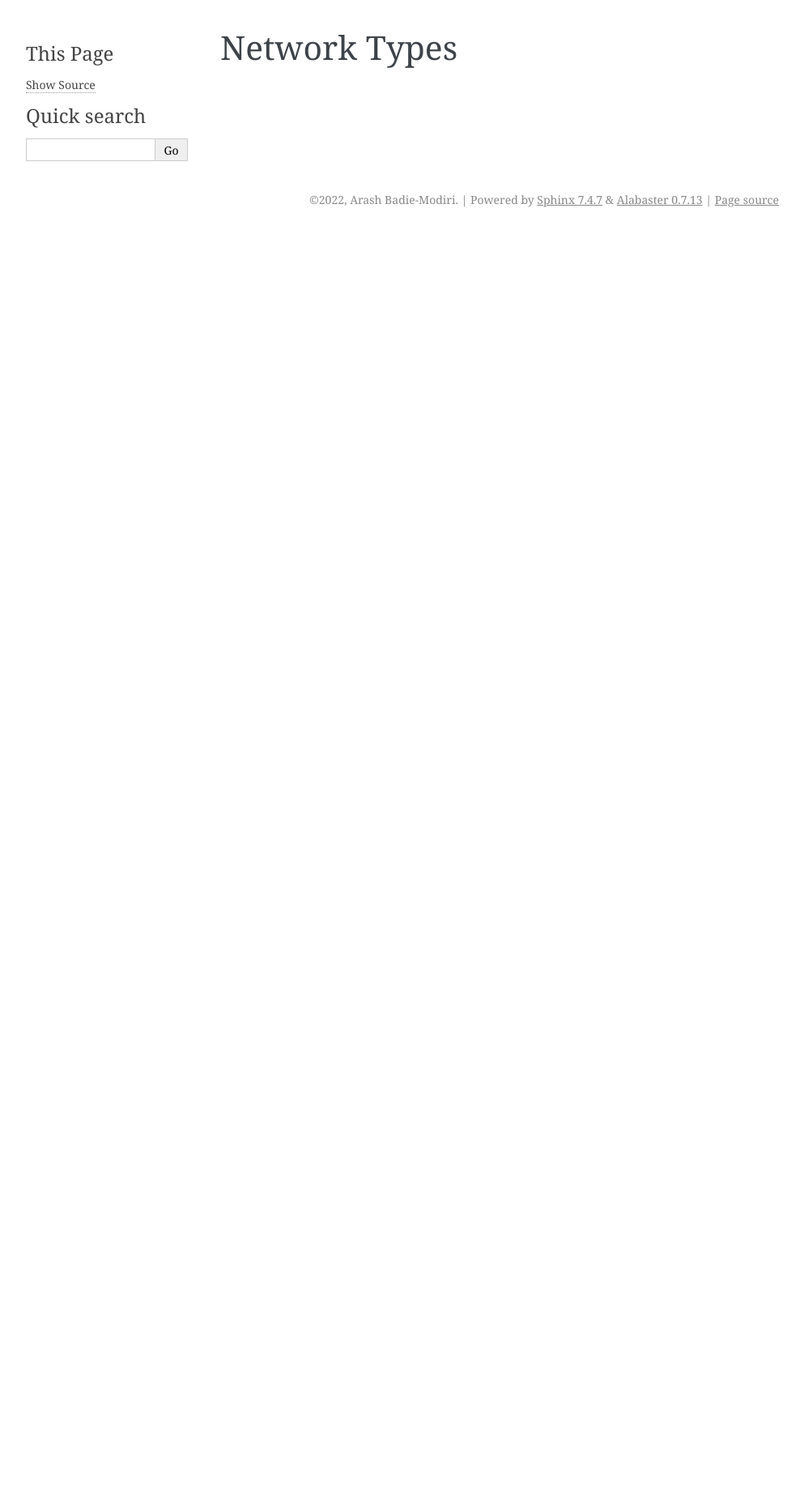
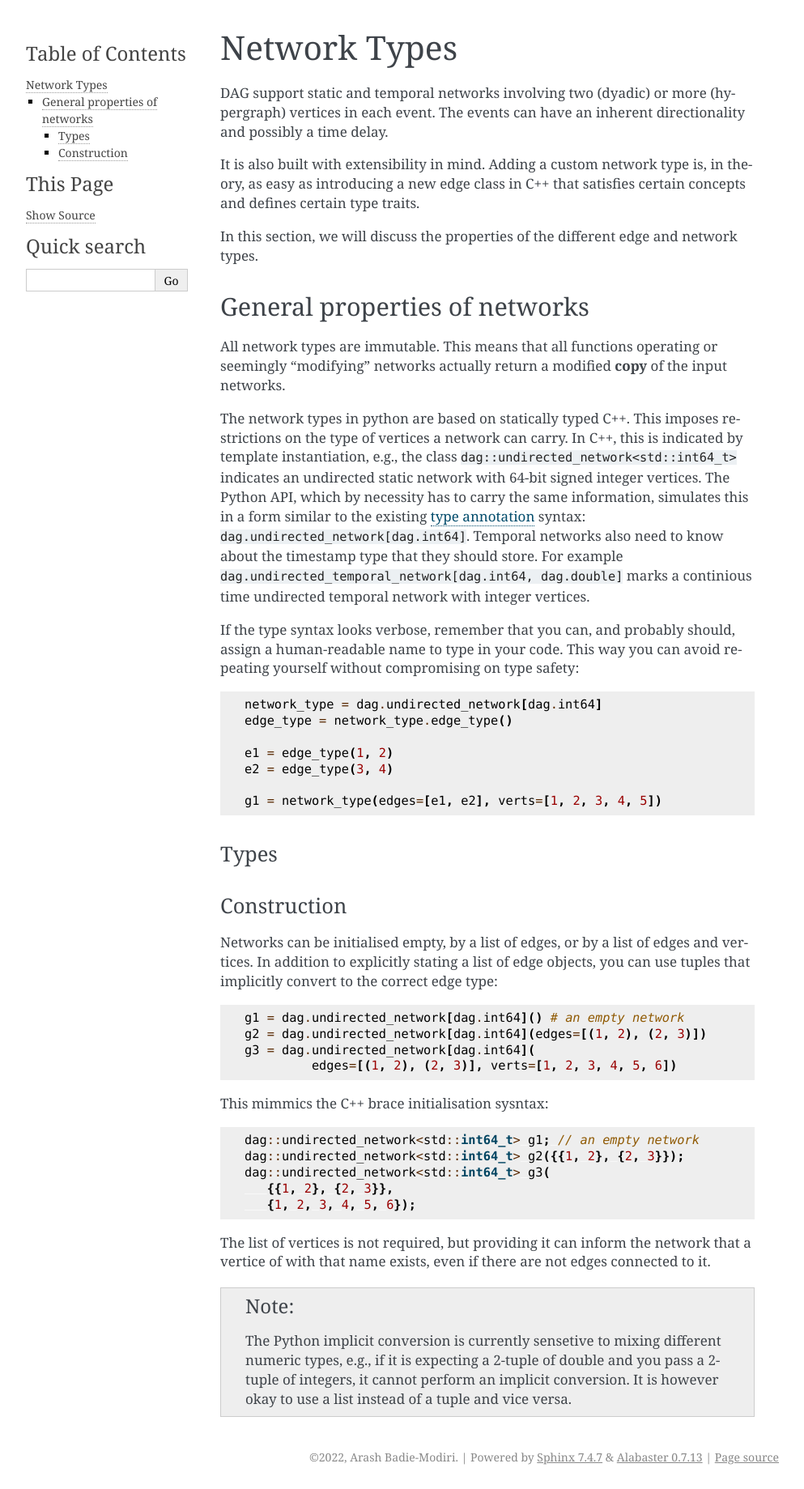
Before and after one commit to reticula-network/reticula-python, a Sphinx documentation site: the page built from docs/types.rst, in a window 1280 px wide. Shown: the whole page at 81% size, without its empty margins (148-1141 px from the left). Built offline with Sphinx 7.4.7, drawn with Linux system fonts in a browser that asks for light colours; before the commit the page ends 900 px from its top, so only the background shows below that.

Commit message:
a bit of doc on network types

```diff
--- a/docs/types.rst
+++ b/docs/types.rst
@@ -1,2 +1,93 @@
 Network Types
 =============
+
+DAG support static and temporal networks involving two (dyadic) or more
+(hypergraph) vertices in each event. The events can have an inherent
+directionality and possibly a time delay.
+
+It is also built with extensibility in mind. Adding a custom network type is, in
+theory, as easy as introducing a new edge class in C++ that satisfies certain
+concepts and defines certain type traits.
+
+In this section, we will discuss the properties of the different edge and
+network types.
+
+
+General properties of networks
+------------------------------
+
+All network types are immutable. This means that all functions operating or
+seemingly "modifying" networks actually return a modified **copy** of the input
+networks.
+
+The network types in python are based on statically typed C++. This imposes
+restrictions on the type of vertices a network can carry. In C++, this is
+indicated by template instantiation, e.g., the class
+``dag::undirected_network<std::int64_t>`` indicates an undirected static network
+with 64-bit signed integer vertices. The Python API, which by necessity has to
+carry the same information, simulates this in a form similar to the existing
+`type annotation`_ syntax: ``dag.undirected_network[dag.int64]``. Temporal
+networks also need to know about the timestamp type that they should store. For
+example ``dag.undirected_temporal_network[dag.int64, dag.double]`` marks a
+continious time undirected temporal network with integer vertices.
+
+If the type syntax looks verbose, remember that you can, and probably should,
+assign a human-readable name to type in your code. This way you can avoid
+repeating yourself without compromising on type safety:
+
+.. code-block:: python
+
+      network_type = dag.undirected_network[dag.int64]
+      edge_type = network_type.edge_type()
+
+      e1 = edge_type(1, 2)
+      e2 = edge_type(3, 4)
+
+      g1 = network_type(edges=[e1, e2], verts=[1, 2, 3, 4, 5])
+
+
+.. _`type annotation`: https://docs.python.org/3/library/typing.html
+
+Types
+^^^^^
+
+..
+   A list of edge/network types, their properties (what they store)
+
+
+Construction
+^^^^^^^^^^^^
+
+Networks can be initialised empty, by a list of edges, or by a list of edges and
+vertices. In addition to explicitly stating a list of edge objects, you can use
+tuples that implicitly convert to the correct edge type:
+
+.. code-block:: python
+
+      g1 = dag.undirected_network[dag.int64]() # an empty network
+      g2 = dag.undirected_network[dag.int64](edges=[(1, 2), (2, 3)])
+      g3 = dag.undirected_network[dag.int64](
+               edges=[(1, 2), (2, 3)], verts=[1, 2, 3, 4, 5, 6])
+
+
+This mimmics the C++ brace initialisation sysntax:
+
+.. code-block:: c++
+
+      dag::undirected_network<std::int64_t> g1; // an empty network
+      dag::undirected_network<std::int64_t> g2({{1, 2}, {2, 3}});
+      dag::undirected_network<std::int64_t> g3(
+         {{1, 2}, {2, 3}},
+         {1, 2, 3, 4, 5, 6});
+
+
+The list of vertices is not required, but providing it can inform the network
+that a vertice of with that name exists, even if there are not edges connected
+to it.
+
+.. note::
+
+   The Python implicit conversion is currently sensetive to mixing different
+   numeric types, e.g., if it is expecting a 2-tuple of double and you pass a
+   2-tuple of integers, it cannot perform an implicit conversion. It is however
+   okay to use a list instead of a tuple and vice versa.
```
